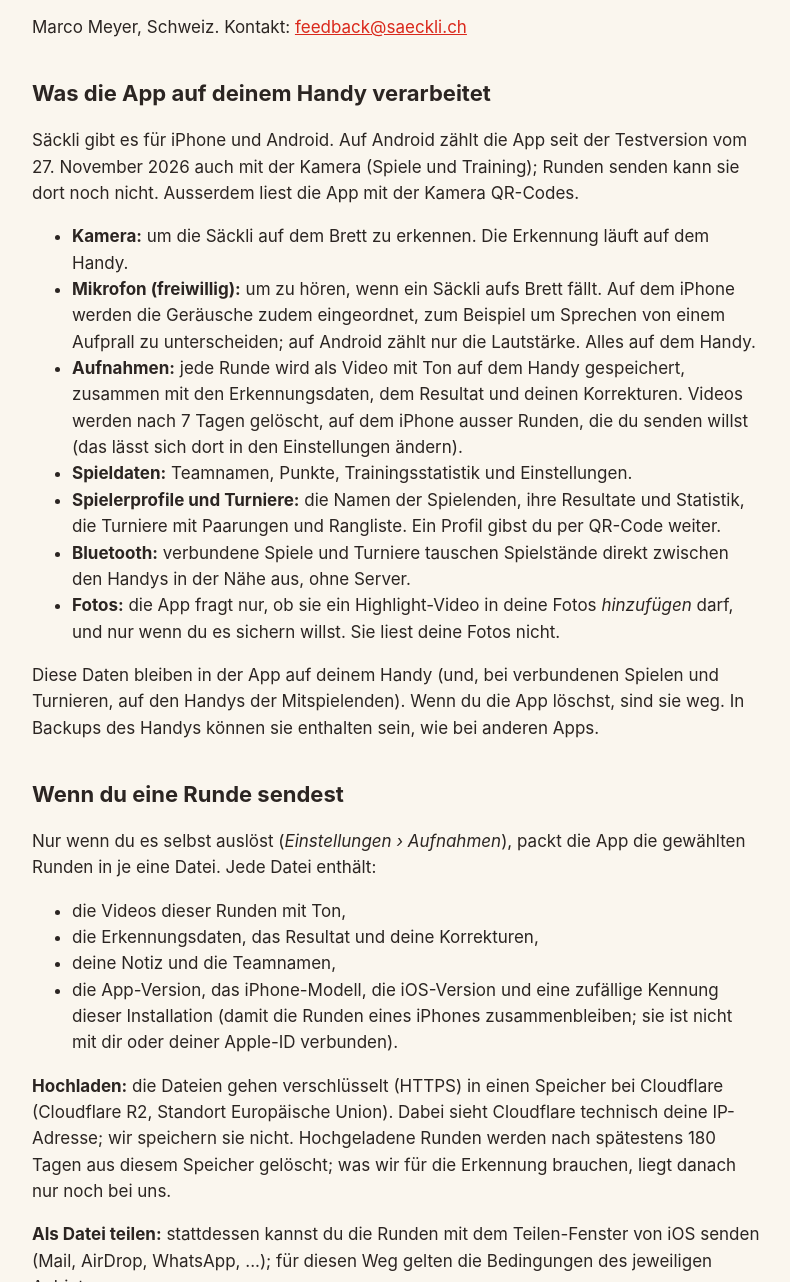
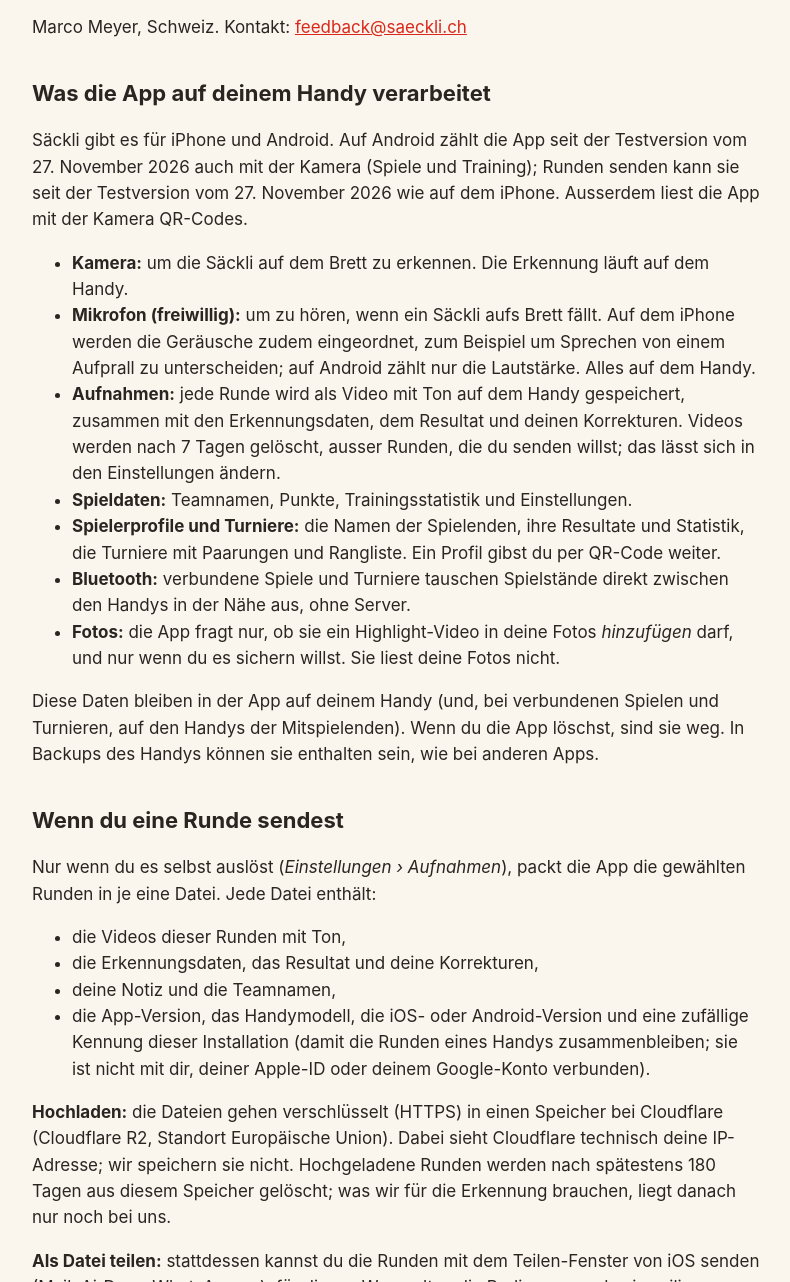
Before and after one commit to saeckli/saeckli.github.io, a plain HTML site: page datenschutz.html in a window 1280 px wide. Shown: the part 405-1687 px from the top of the page, without its empty margins (244-1034 px from the left). Drawn offline with Linux system fonts and the light colour scheme.

Commit message:
Privacy: Android sends rounds as the iPhone does (phone model and Android version in the package); retention as on the iPhone

```diff
--- a/datenschutz.html
+++ b/datenschutz.html
@@ -34,11 +34,11 @@ dabei so verschlüsselt, dass wir sie nicht lesen können.</p>
 <p>Marco Meyer, Schweiz. Kontakt: <a href="mailto:feedback@saeckli.ch">feedback@saeckli.ch</a></p>
 
 <h2>Was die App auf deinem Handy verarbeitet</h2>
-<p>Säckli gibt es für iPhone und Android. Auf Android zählt die App seit der Testversion vom 27. November 2026 auch mit der Kamera (Spiele und Training); Runden senden kann sie dort noch nicht. Ausserdem liest die App mit der Kamera QR-Codes.</p>
+<p>Säckli gibt es für iPhone und Android. Auf Android zählt die App seit der Testversion vom 27. November 2026 auch mit der Kamera (Spiele und Training); Runden senden kann sie seit der Testversion vom 27. November 2026 wie auf dem iPhone. Ausserdem liest die App mit der Kamera QR-Codes.</p>
 <ul>
   <li><strong>Kamera:</strong> um die Säckli auf dem Brett zu erkennen. Die Erkennung läuft auf dem Handy.</li>
   <li><strong>Mikrofon (freiwillig):</strong> um zu hören, wenn ein Säckli aufs Brett fällt. Auf dem iPhone werden die Geräusche zudem eingeordnet, zum Beispiel um Sprechen von einem Aufprall zu unterscheiden; auf Android zählt nur die Lautstärke. Alles auf dem Handy.</li>
-  <li><strong>Aufnahmen:</strong> jede Runde wird als Video mit Ton auf dem Handy gespeichert, zusammen mit den Erkennungsdaten, dem Resultat und deinen Korrekturen. Videos werden nach 7 Tagen gelöscht, auf dem iPhone ausser Runden, die du senden willst (das lässt sich dort in den Einstellungen ändern).</li>
+  <li><strong>Aufnahmen:</strong> jede Runde wird als Video mit Ton auf dem Handy gespeichert, zusammen mit den Erkennungsdaten, dem Resultat und deinen Korrekturen. Videos werden nach 7 Tagen gelöscht, ausser Runden, die du senden willst; das lässt sich in den Einstellungen ändern.</li>
   <li><strong>Spieldaten:</strong> Teamnamen, Punkte, Trainingsstatistik und Einstellungen.</li>
   <li><strong>Spielerprofile und Turniere:</strong> die Namen der Spielenden, ihre Resultate und
   Statistik, die Turniere mit Paarungen und Rangliste. Ein Profil gibst du per QR-Code weiter.</li>
@@ -57,8 +57,9 @@ Runden in je eine Datei. Jede Datei enthält:</p>
   <li>die Videos dieser Runden mit Ton,</li>
   <li>die Erkennungsdaten, das Resultat und deine Korrekturen,</li>
   <li>deine Notiz und die Teamnamen,</li>
-  <li>die App-Version, das iPhone-Modell, die iOS-Version und eine zufällige Kennung dieser Installation
-  (damit die Runden eines iPhones zusammenbleiben; sie ist nicht mit dir oder deiner Apple-ID verbunden).</li>
+  <li>die App-Version, das Handymodell, die iOS- oder Android-Version und eine zufällige Kennung dieser
+  Installation (damit die Runden eines Handys zusammenbleiben; sie ist nicht mit dir, deiner Apple-ID oder
+  deinem Google-Konto verbunden).</li>
 </ul>
 <p><strong>Hochladen:</strong> die Dateien gehen verschlüsselt (HTTPS) in einen Speicher bei Cloudflare
 (Cloudflare R2, Standort Europäische Union). Dabei sieht Cloudflare technisch deine IP-Adresse; wir
```
Also changed, not shown: en/privacy.html (+4 -4 lines).
